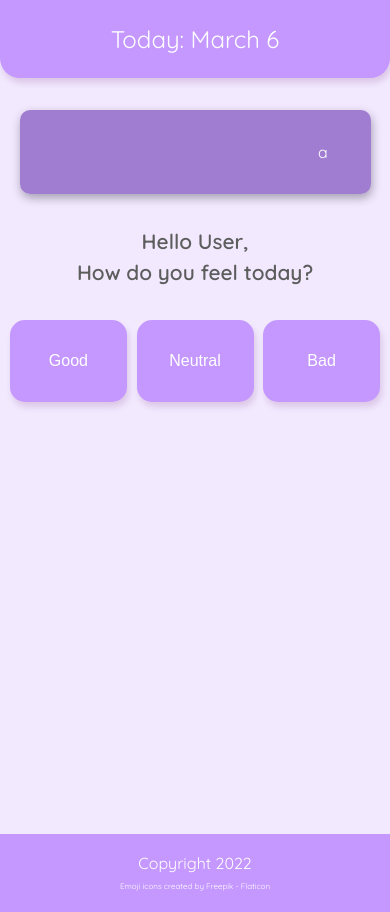
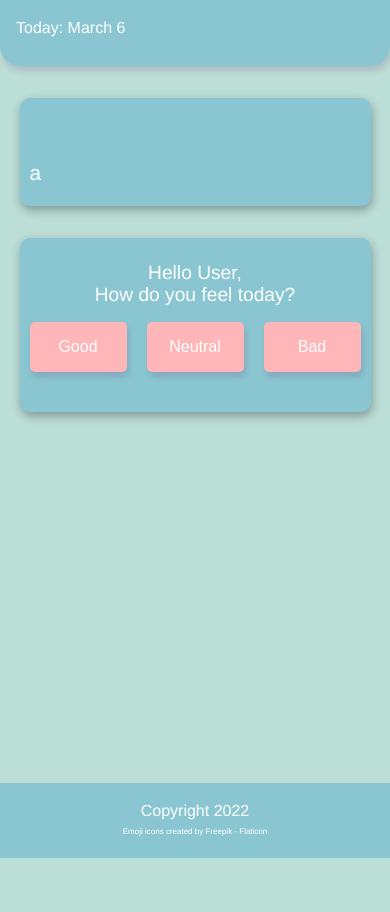
Before and after one commit to wadewilsones/mood-app, a React (Create React App) app in the folder mood/: page / in a window 390 px wide. After the commit the page ends 858 px from the top, so only its background shows below. Built offline with nearby package versions, Linux system fonts and the light colour scheme; no server answers.

Commit message:
Update App.css
Changed style for mobile version

```diff
--- a/mood/src/App.css
+++ b/mood/src/App.css
@@ -3,10 +3,13 @@
     margin: 0;
     padding: 0;
 }
+
+@import url("https://cdn.syncfusion.com/ej2/material.css");
+
 body{
-    background-color: #c598ff36;
-    font-family: Quicksand, Helvetica, sans-serif ;
-
+    background-color: #bbded6;
+    font-family: Urbanist, Helvetica, sans-serif ;
+    color:white;
 
 }
 #icons-attribution{
@@ -17,44 +20,67 @@ body{
 }
 footer{
     text-align: center;
-    background-color: #C598FF;
+    background-color: #8AC6D1;
     padding: 1.2em 1em;
     margin: 2em 0 0 0;
     color:white;
 }
-@media screen and (min-width: 320px) and (max-width:700px){
+@media screen and (min-width: 320px) and (max-width:500px){
 
     header{
         border-bottom-left-radius: 20px;
         border-bottom-right-radius: 20px;
-        background-color: #C598FF;
         box-shadow: #5e055625 2px 5px 6px;
+        background-color: #8ac6d1;
+        padding-bottom: 1.6em;
+        display: grid;
+        grid-template-columns: 80% 20%;
 
     }
 
     #root{
-        height:95vh;
+        height:89vh;
     }
 
 
-
-    h4{
-        text-align: center;
-        padding: 1em;
-        font-size: 1.5em;
-        color: white;
-        font-weight: 400;
+   header h4{
+        text-align: left;
+        padding: 1.2em 0 0.2em 1em;
+        font-size: 1em;
+        color: rgb(255, 255, 255);
+        font-weight: 200;
+        grid-column-start: 1;
     }
 
-    h3{
-        text-align: center;
-        margin-top: 1.5em;
-        font-size: 1.3em;
-        line-height: 1.5;
-        color: rgb(93, 93, 93);
+    header h3{
+        text-align:left;
+        font-size: 2em;
+        font-weight: 300;
+        padding: 0 0 0 0.5em;
+        grid-column-start: 1;
+    }
+
+
+    header h5{
+        float:right;
+        font-size: 1em;
+        font-weight: 300;
+        padding: 10px 0 0 0.5em;
+        grid-column-start: 2;
+        grid-row-start: 1;
     }
 
         /*Mood Component*/
+
+    #mood-section {
+        border-radius:10px;
+        width:90%;
+        margin: auto;
+        margin-top: 2em;
+        background-color: #8ac6d1;
+        box-shadow: #241d2c5e 1px 4px 10px;
+        padding: 1.5em 0;
+    }
     #mood-container{
         display: flex;
         align-items: center;
@@ -63,54 +89,67 @@ footer{
     }
     #mood-container div {
         width:30%;
-       margin: 2em 0.3em 1em 0.3em;
+       margin: 1em 10px 1em 10px;
 
 
+    }
+
+    #mood-section h3{
+        font-weight: 200;
+        text-align: center;
+        font-size: 1.2em;
     }
     .userMood{
         width:100%;
         color:white;
         font-weight: 500;
-        border-radius: 15px;
+        border-radius: 5px;
         text-align: center;
-        padding: 2em 0;
+        padding: 1em 0;
         font-size: 1em;
         box-shadow: #5e055625 2px 5px 6px;
-        background-color: #C598FF;
+        background-color: #FFB6B9;
         cursor: pointer;
+
 
     }
 
-    .userMood:hover{
-        background-color: #8253c0;
-    }
 
     #mood{
         display: none;
-        background-size: cover;
-        background-position: center;
-        width:60%;
-       height: 30vh;
+        width:90%;
         color: white;
         text-align: center;
-        margin: 3em auto;
-        padding-top: 3em;
+        margin: 0.1em auto;
+        padding-top: 1em;
         border-radius: 30px;
-
     }
 
     #mood p{
         color:rgb(255, 255, 255);
-        width: 90%;
-        margin: auto;
-        margin-top:-5.8em;
-        padding: 0.4em;
-        border-radius: 50px;
+        width: 100%;
+        margin: 0 auto;
+        padding: 10px 0;
+        border-radius: 10px;
         box-shadow: #27212f21 1px 0px 10px ;
-        background-color: #8e65c463;
+        background-color: #FFB6B9;
 
     }
+    .closeTabBtn{
+        background-color: #ffb6b9;
+        padding: 1em 3em;
+        border-radius: 1em;
+        font-size: 1em;
+        color:white;
+        box-shadow: #27212f21 1px 0px 10px ;
+    }
 
+    .moodPicClass{
+        width:150px;
+        height: 100px;
+        display: block;
+        margin: auto;
+    }
     /*Weather Component*/
     .weather_container{
         width:90%;
@@ -119,22 +158,116 @@ footer{
         color:white;
         padding: 2em 0;
         border-radius:10px;
-        background-color: #8253c0b6;
+        background-color: #8ac6d1;
         box-shadow: #241d2c5e 1px 4px 10px;
         display: flex;
         align-items: center;
         justify-content: space-around;
+        display: grid;
+        grid-template-columns: 60% 40%;
+        grid-template-rows: 50% 25% 25%;
+
+
     }
 
 
     #Location{
         text-align: left;
-        font-size: 2em;
+        font-size: 2.5em;
         font-weight: 400;
+        margin-left:10px;
     }
 
+
     #temperature{
-        font-size: 3em;
+
+        grid-row-start:1;
+        grid-row-end: 4;
+        font-size: 4em;
+        grid-column-start: 2;
+    }
+
+    #weather-decrs{
+        font-size: 1.3em;
+        text-align: left;
+        margin:10px 0 0 10px;
+        text-transform: capitalize;
+        grid-column-start: 1;
+    }
+
+    #time{
+        font-size: 1.3em;
+        text-align: left;
+        margin:10px 0 0 10px;
+        grid-column-start: 1;
+    }
+
+    /*Sig up*/
+
+    .sign-up-container{
+        display:grid;
+        width:95%;
+        margin: auto;
+        padding-top: 6em;
+    }
+
+    .sign-up-container h1{
+      font-family: Allura, Helvetica, sans-serif;
+      text-align: center;
+      font-weight: 300;
+      font-size:3em;
+    }
+    .sign-up-container h5{
+        text-align: center;
+        font-size:1.2em;
+        font-weight: 300;
+    }
+    .sign-up-container p:first-of-type {
+        text-align: center;
+        margin-top: 2em;
+        font-size:1.5em;
+    }
+
+  .sign-up-container form p:first-of-type{
+      font-size: 1em;
+  }
+
+    .sign-up-container form {
+
+        width:310px;
+        margin: auto;
+        margin-top: 2em;
+
+    }
+    .sign-up-container form label{
+        margin-left:10px;
+        font-size: 1.2em;
+    }
+    .sign-up-container form input[type="text"]{
+        display: block;
+        margin: 0.5em auto;
+        width:300px;
+        height: 50px;
+        border-radius: 10px;
+        padding-left:10px;
+    }
+
+    .sign-up-container form input[type="submit"]{
+        display: block;
+        margin: 2em auto 0;
+        width:150px;
+        text-align: center;
+        height: 50px;
+        border-radius: 10px;
+        font-size: 1.2em;
+        background-color: #8AC6D1;
+        color:white;
+
+    }
+
+   a{
+        color:white;
+        text-decoration: none;
     }
 
 
@@ -142,7 +275,7 @@ footer{
 
 /*For tablets*/
 
-    @media screen and (min-width: 701px) and (max-width:1200px){
+    @media screen and (min-width: 501px) and (max-width:1200px){
 
         header{
             border-bottom-left-radius: 20px;
@@ -173,7 +306,7 @@ footer{
             margin-top: 4em;
             font-size: 1.3em;
             line-height: 1.5;
-            color: rgb(93, 93, 93);
+            color: rgb(255, 255, 255);
         }
 
         #mood-container{
@@ -233,6 +366,58 @@ footer{
             background-color: #8e65c463;
 
         }
+
+        /*Weather Component*/
+    .weather_container{
+        width:500px;
+        text-align: center;
+        margin: 2em auto;
+        color:white;
+        padding: 2em 0;
+        border-radius:10px;
+        background-color: #8253c0b6;
+        box-shadow: #241d2c5e 1px 4px 10px;
+        display: flex;
+        align-items: center;
+        justify-content: space-around;
+        display: grid;
+        grid-template-columns: 60% 40%;
+        grid-template-rows: 50% 25% 25%;
+        background-size: cover;
+
+    }
+
+
+    #Location{
+        text-align: left;
+        font-size: 2.5em;
+        font-weight: 400;
+        margin-left:10px;
+    }
+
+
+    #temperature{
+
+        grid-row-start:1;
+        grid-row-end: 4;
+        font-size: 4em;
+        grid-column-start: 2;
+    }
+
+    #weather-decrs{
+        font-size: 1.3em;
+        text-align: left;
+        margin:10px 0 0 10px;
+        text-transform: capitalize;
+        grid-column-start: 1;
+    }
+
+    #time{
+        font-size: 1.3em;
+        text-align: left;
+        margin:10px 0 0 10px;
+        grid-column-start: 1;
+    }
 
 }
 
@@ -327,4 +512,57 @@ footer{
         background-color: #8e65c463;
 
     }
+
+     /*Weather Component*/
+     .weather_container{
+        width:500px;
+        text-align: center;
+        margin: 2em auto;
+        color:white;
+        padding: 2em 0;
+        border-radius:10px;
+        background-color: #8253c0b6;
+        box-shadow: #241d2c5e 1px 4px 10px;
+        display: flex;
+        align-items: center;
+        justify-content: space-around;
+        display: grid;
+        grid-template-columns: 60% 40%;
+        grid-template-rows: 50% 25% 25%;
+        background-color: #8AC6D1;
+        background-size: cover;
+
+    }
+
+
+    #Location{
+        text-align: left;
+        font-size: 2.5em;
+        font-weight: 400;
+        margin-left:10px;
+    }
+
+
+    #temperature{
+
+        grid-row-start:1;
+        grid-row-end: 4;
+        font-size: 4em;
+        grid-column-start: 2;
+    }
+
+    #weather-decrs{
+        font-size: 1.3em;
+        text-align: left;
+        margin:10px 0 0 10px;
+        text-transform: capitalize;
+        grid-column-start: 1;
+    }
+
+    #time{
+        font-size: 1.3em;
+        text-align: left;
+        margin:10px 0 0 10px;
+        grid-column-start: 1;
+    }
 }
```
